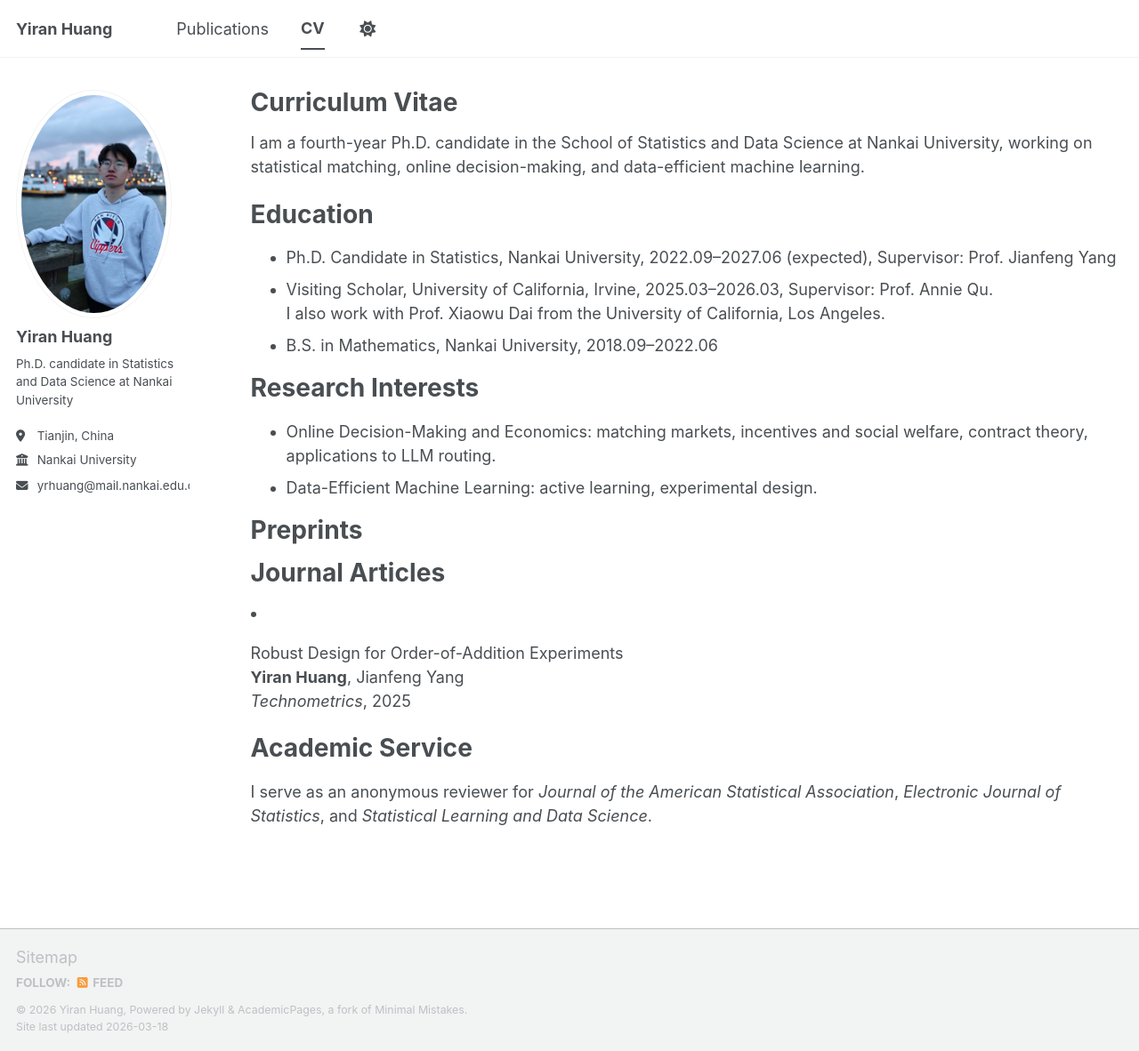
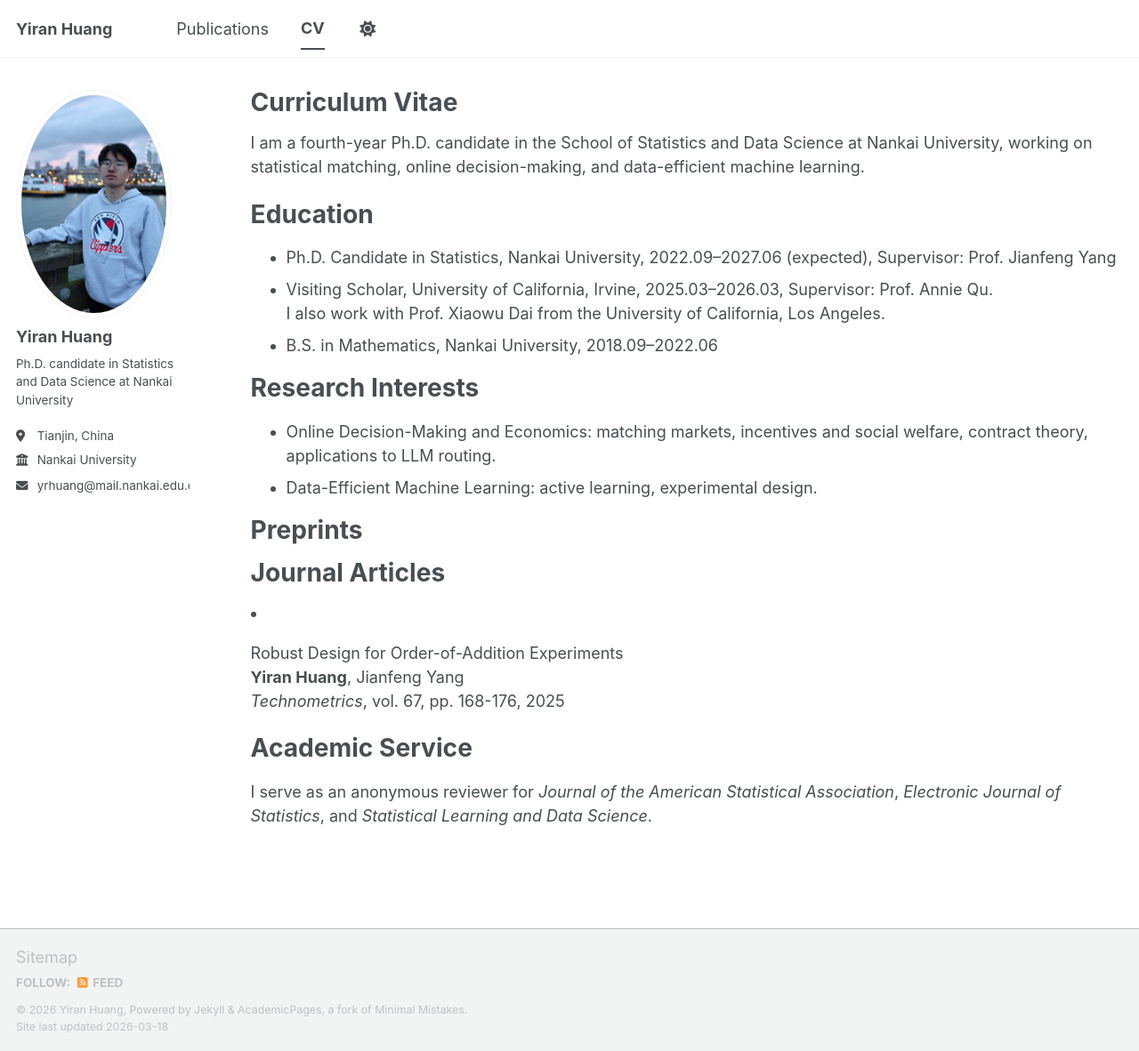
Before and after one commit to Yiran-Huang/Yiran-Huang.github.io, a Jekyll site: the page built from _pages/cv.md, in a window 1280 px wide and 1182 px high. Shown: the whole window at 89% size. Built offline with Jekyll 4.4.1, drawn with Linux system fonts in a browser that asks for light colours; a script bundle is joined from its source files by our own code; library files that are not in the unit come from our copies.

Commit message:
Update archive-single-cv.html

```diff
--- a/_includes/archive-single-cv.html
+++ b/_includes/archive-single-cv.html
@@ -31,9 +31,15 @@
       {{ post.title }}<br>
       {% if post.authors %}{{ post.authors }}<br>{% endif %}
       {% if post.category == "preprints" %}
-      <i>Preprint</i>, {{ post.date | date: "%Y" }}
+        <i>Preprint</i>, {{ post.date | date: "%Y" }}
       {% else %}
-      <i>{{ post.venue }}</i>, {{ post.date | date: "%Y" }}
+        {% if post.freestyle %}
+          {{ post.freestyle }}
+        {% elsif post.volume %}
+          <i>{{ post.venue }}</i>, vol. {{ post.volume }}{% if post.page %}, pp. {{ post.page }}{% endif %}, {{ post.date | date: "%Y" }}
+        {% else %}
+          Accepted to <i>{{ post.venue }}</i>, {{ post.date | date: "%Y" }}
+        {% endif %}
       {% endif %}
       </p>
     </p>
```
